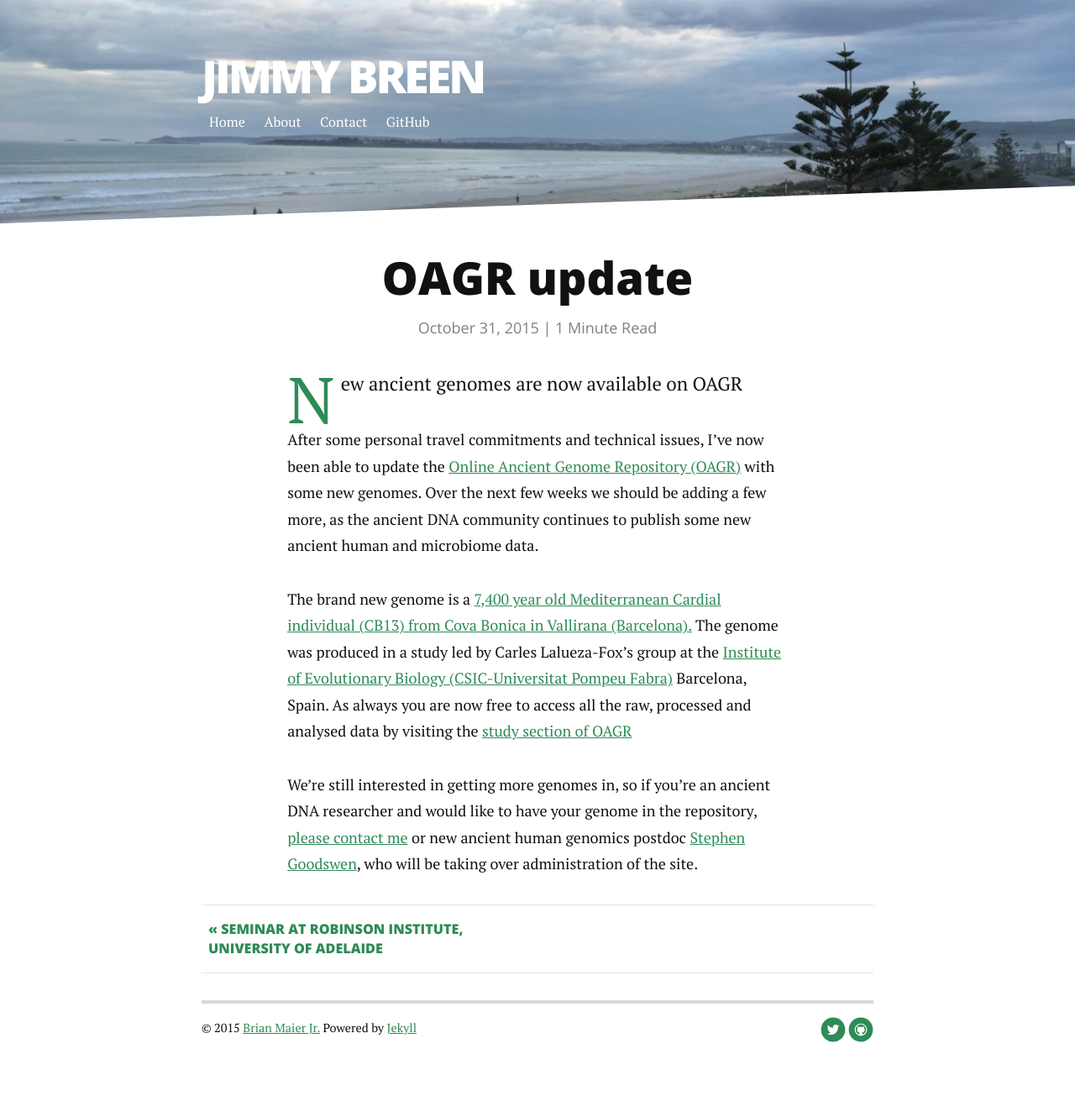
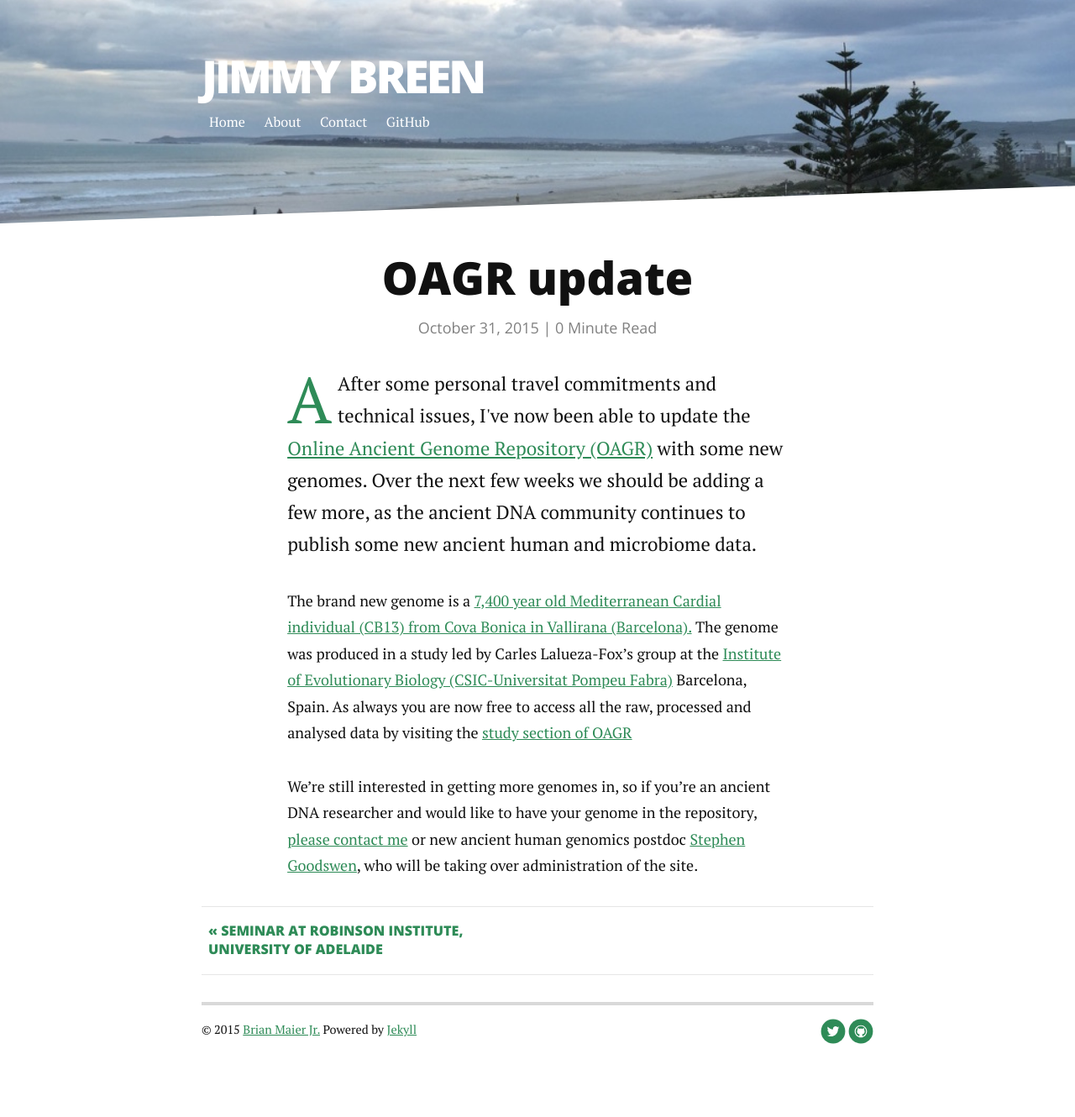
Before and after one commit to jimmybgammyknee/jimmybgammyknee.github.io, a Jekyll site: the page built from _posts/2015-10-31-new-on-OAGR.markdown, in a window 1280 px wide. Shown: the whole page at 84% size. Built offline with Jekyll 4.4.1, drawn with Linux system fonts in a browser that asks for light colours; nearby versions of some CDN libraries; Markdown is read by kramdown in place of the engine named in the settings.

Commit message:
edit first paragraph format of post

```diff
--- a/_posts/2015-10-31-new-on-OAGR.markdown
+++ b/_posts/2015-10-31-new-on-OAGR.markdown
@@ -4,9 +4,7 @@ title:  "OAGR update"
 date:   2015-10-31
 ---
 
-<p class="intro"><span class="dropcap">N</span>ew ancient genomes are now available on OAGR</p>
-
-After some personal travel commitments and technical issues, I've now been able to update the <a href="https://www.oagr.org.au"> Online Ancient Genome Repository (OAGR)</a> with some new genomes. Over the next few weeks we should be adding a few more, as the ancient DNA community continues to publish some new ancient human and microbiome data.
+<p class="intro"><span class="dropcap">A</span>After some personal travel commitments and technical issues, I've now been able to update the <a href="https://www.oagr.org.au"> Online Ancient Genome Repository (OAGR)</a> with some new genomes. Over the next few weeks we should be adding a few more, as the ancient DNA community continues to publish some new ancient human and microbiome data.</p>
 
 The brand new genome is a <a href="http://mbe.oxfordjournals.org/content/early/2015/09/02/molbev.msv181"> 7,400 year old Mediterranean Cardial individual (CB13) from Cova Bonica in Vallirana (Barcelona).</a> The genome was produced in a study led by Carles Lalueza-Fox's group at the <a href="http://www.ibe.upf-csic.es">Institute of Evolutionary Biology (CSIC-Universitat Pompeu Fabra)</a> Barcelona, Spain. As always you are now free to access all the raw, processed and analysed data by visiting the <a href="https://www.oagr.org.au/public_data"> study section of OAGR</a>
 
```
